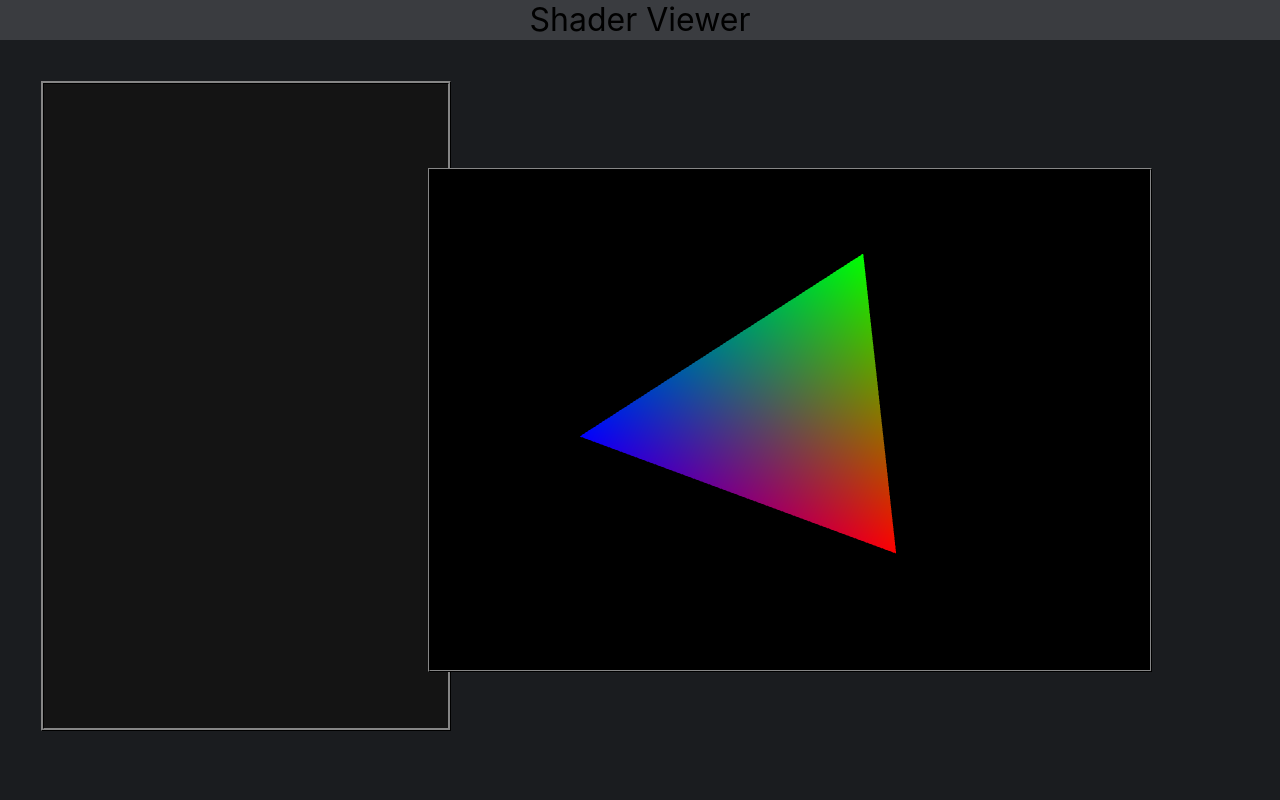
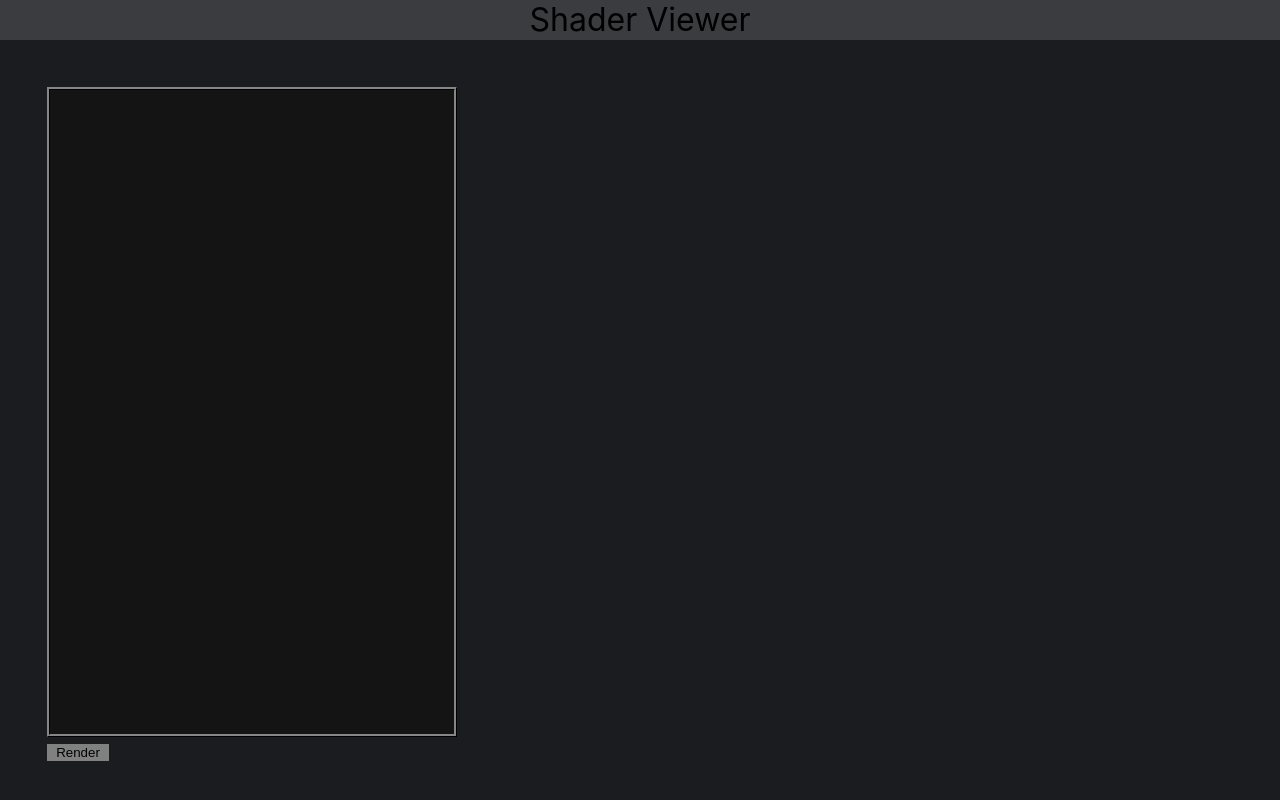
Before and after one commit to JoshBmillikan/csc_490_project, a React (Create React App) app: page / in a window 1280 px wide. Shown: the top 800 px of the page. Built offline with nearby package versions, Linux system fonts and the light colour scheme.

Commit message:
render button

```diff
--- a/src/App.tsx
+++ b/src/App.tsx
@@ -37,7 +37,7 @@ function App() {
             <span css={css`
               float: right;
               padding-right: 10%;
-              padding-top: 10%;
+              padding-top: 5%;
             `}>
             <canvas
                 id={"webgl"}
--- a/src/CodeEditor.tsx
+++ b/src/CodeEditor.tsx
@@ -23,6 +23,16 @@ export function CodeEditor() {
               border: ridge rgb(50,50,50);
             `}
         />
+            <button
+                name={"Load"}
+                css={css`
+                  width: 15%;
+                  color: black;
+                  background-color: gray;
+                  border: black;
+            `}
+            > Render
+            </button>
         </div>
     )
 }
```
Also changed, not shown: 1 other file (tests, documents, lock files or other folders).
